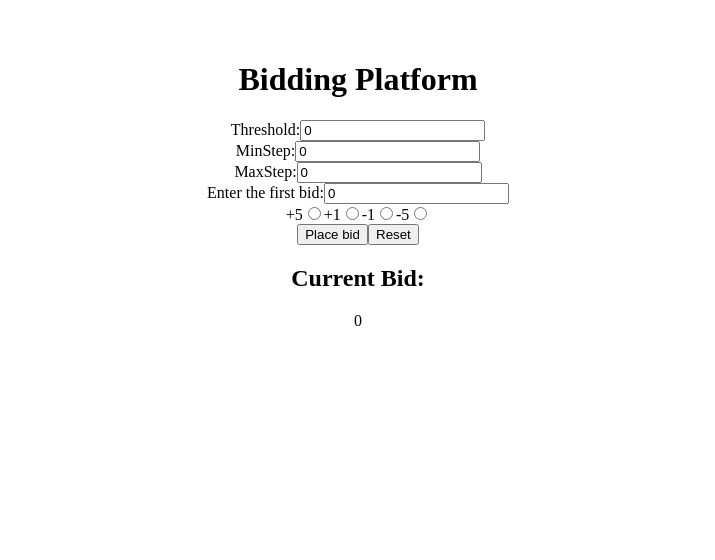
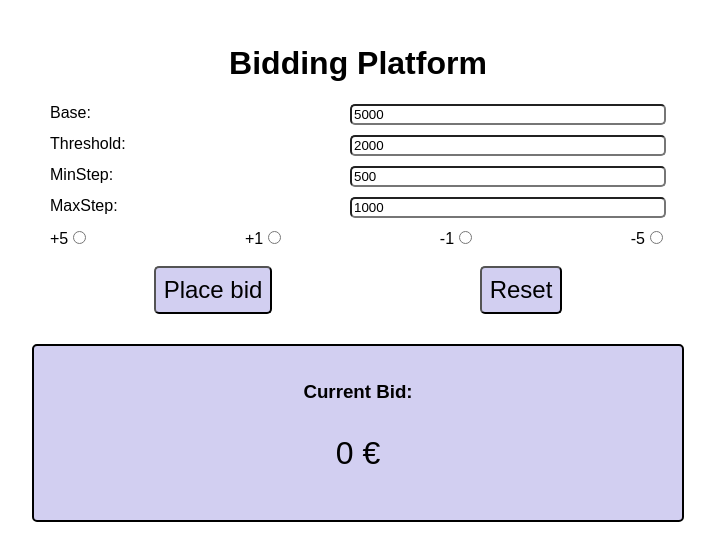
Before and after one commit to Alberto23B/bidding_platform, a React (Vite) app in the folder client/: page / in a window 1280 px wide. Shown: the top 560 px of the page, without its empty margins (282-997 px from the left). Built offline with nearby package versions, Linux system fonts and the light colour scheme.

Commit message:
Style the frontend

```diff
--- a/client/src/App.css
+++ b/client/src/App.css
@@ -1,6 +1,62 @@
 #root {
   max-width: 1280px;
   margin: 0 auto;
-  padding: 2rem;
+  padding: 1rem;
   text-align: center;
+  font-family: sans-serif;
+  font-size: 1rem;
 }
+
+.field {
+  padding-bottom: 10px;
+  width: 100%;
+  display: flex;
+  justify-content: space-between;
+}
+
+.form {
+  display: flex;
+  min-height: 240px;
+  max-width: 80%;
+  flex-direction: column;
+  align-items: flex-start;
+  margin: 0 auto;
+}
+
+.form-input {
+  width: 50%;
+  border-radius: 5px;
+}
+
+.buttons-container {
+  margin: 0.5rem auto;
+  display: flex;
+  justify-content: space-around;
+  width: 100%;
+}
+
+.button {
+  padding: 0.5rem;
+  font-size: 1.5rem;
+  border-radius: 5px;
+  background-color: rgb(210, 207, 241);
+}
+
+.current-container {
+  background-color: rgb(210, 207, 241);
+  width: 50%;
+  margin: 0 auto;
+  padding: 1rem;
+  border: 2px solid black;
+  border-radius: 5px;
+}
+
+.current {
+  font-size: 2rem;
+}
+
+@media only screen and (min-width: 600px) {
+  .form {
+    max-width: 50%;
+  }
+}
--- a/client/src/App.tsx
+++ b/client/src/App.tsx
@@ -14,10 +14,10 @@ const url = 'http://localhost:5050';
 
 function App() {
   const [inputData, setInputData] = useState<InputData>({
-    base: 0,
-    minStep: 0,
-    maxStep: 0,
-    threshold: 0,
+    base: 5000,
+    minStep: 500,
+    maxStep: 1000,
+    threshold: 2000,
     steps: 0,
   });
   const [currentBid, setCurrentBid] = useState(0);
@@ -58,45 +58,51 @@ function App() {
       <h1>Bidding Platform</h1>
       <form onSubmit={handleSubmit} className='form'>
         <div className='field'>
+          <label htmlFor='input'>Base:</label>
+          <input
+            inputMode='numeric'
+            name='base'
+            value={inputData.base}
+            className='form-input'
+            onChange={(e) => handleChange(e)}
+            disabled={currentBid != 0}
+          />
+        </div>
+        <div className='field'>
           <label htmlFor='threshold'>Threshold:</label>
           <input
             inputMode='numeric'
             name='threshold'
             value={inputData.threshold}
+            className='form-input'
             onChange={(e) => handleChange(e)}
             disabled={currentBid != 0}
           />
         </div>
-        <div className='field'></div>
+        <div className='field'>
           <label htmlFor='minStep'>MinStep:</label>
           <input
             inputMode='numeric'
             name='minStep'
             value={inputData.minStep}
+            className='form-input'
             onChange={(e) => handleChange(e)}
             disabled={currentBid != 0}
           />
+        </div>
         <div className='field'>
           <label htmlFor='minStep'>MaxStep:</label>
           <input
             inputMode='numeric'
             name='maxStep'
             value={inputData.maxStep}
-            onChange={(e) => handleChange(e)}
-            disabled={currentBid != 0}
-          />
-        </div>
-        <div className='field'>
-          <label htmlFor='input'>Enter the first bid:</label>
-          <input
-            inputMode='numeric'
-            name='base'
-            value={inputData.base}
+            className='form-input'
             onChange={(e) => handleChange(e)}
             disabled={currentBid != 0}
           />
         </div>
 
+        <div className='field'>
           <div>
             <label htmlFor='plusFive'>+5</label>
             <input
@@ -111,6 +117,8 @@ function App() {
                 }))
               }
             />
+          </div>
+          <div>
             <label htmlFor='plusOne'>+1</label>
             <input
               name='step'
@@ -124,6 +132,8 @@ function App() {
                 }))
               }
             />
+          </div>
+          <div>
             <label htmlFor='minusOne'>-1</label>
             <input
               name='step'
@@ -137,6 +147,8 @@ function App() {
                 }))
               }
             />
+          </div>
+          <div>
             <label htmlFor='minusFive'>-5</label>
             <input
               name='step'
@@ -151,16 +163,19 @@ function App() {
               }
             />
           </div>
-        <div>
-          <button type='submit'>Place bid</button>
-          <button type='reset' onClick={handleReset}>
+        </div>
+        <div className='buttons-container'>
+          <button type='submit' className='button'>
+            Place bid
+          </button>
+          <button type='reset' className='button' onClick={handleReset}>
             Reset
           </button>
         </div>
       </form>
-      <div>
-        <h2>Current Bid:</h2>
-        <p>{currentBid}</p>
+      <div className='current-container'>
+        <h3>Current Bid:</h3>
+        <p className='current'>{currentBid} €</p>
       </div>
     </>
   );
```
Lines whose indentation alone changed are shown as unchanged.
